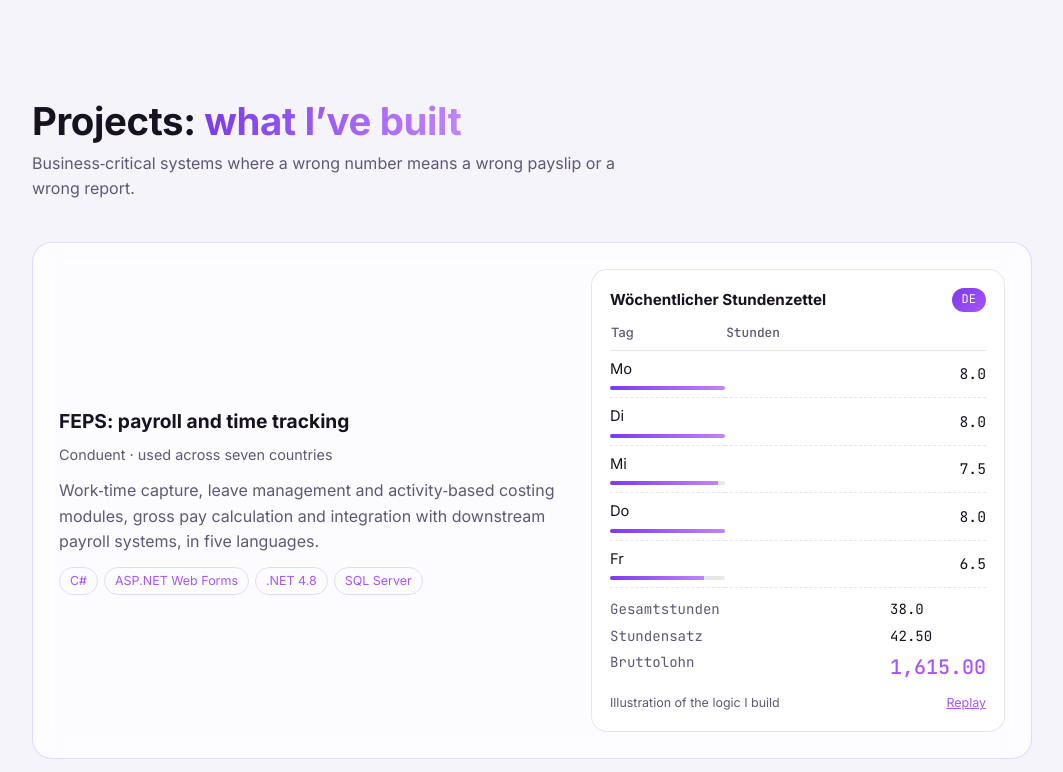
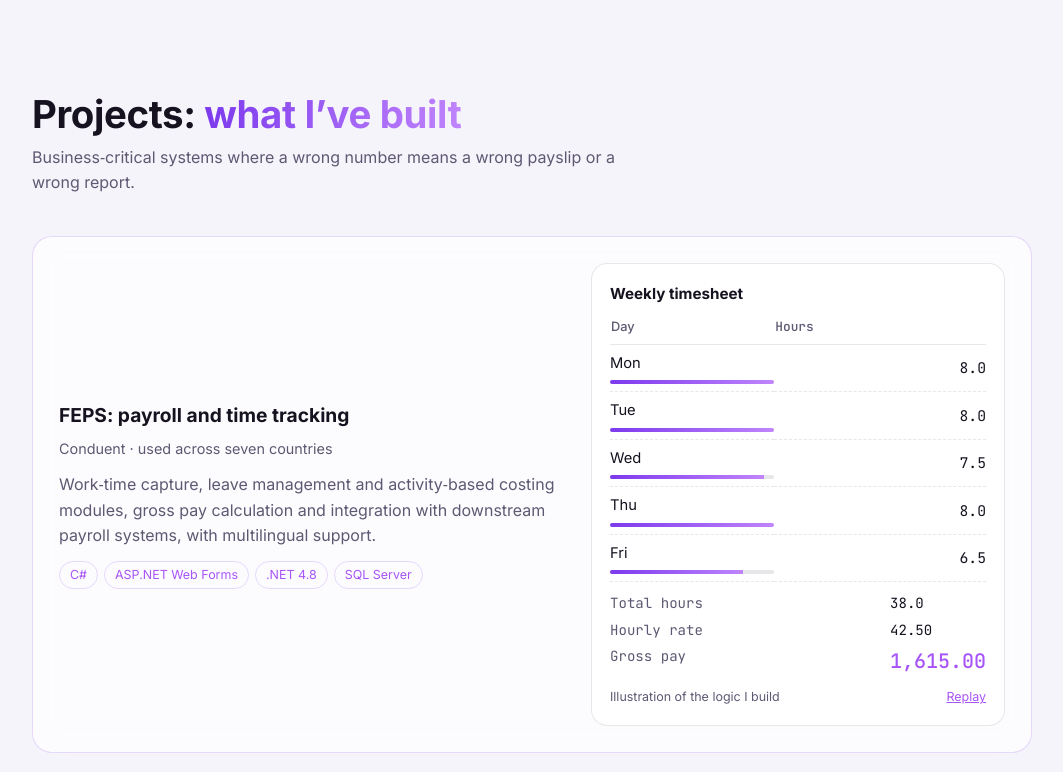
Before and after one commit to anjupbabu/anjupbabu.github.io, a plain HTML site: page index.html in a window 1280 px wide. Shown: the part 3036-3808 px from the top of the page, without its empty margins (108-1171 px from the left). Drawn offline with Linux system fonts and the light colour scheme; a web font is replaced by a local one.

Commit message:
Describe language support as multilingual

```diff
--- a/index.html
+++ b/index.html
@@ -201,7 +201,7 @@ footer{text-align:center;color:var(--muted);font-size:.85rem;padding:30px 0}
       <div class="facts">
         <div class="glass fact reveal"><b>7+ years</b><span>building and supporting production .NET systems</span></div>
         <div class="glass fact reveal"><b>7 countries</b><span>using the payroll platform I work on</span></div>
-        <div class="glass fact reveal"><b>5 languages</b><span>English, Spanish, German, Italian and French support delivered</span></div>
+        <div class="glass fact reveal"><b>Multilingual</b><span>one application serving users in every region</span></div>
       </div>
     </div>
   </section>
@@ -215,7 +215,7 @@ footer{text-align:center;color:var(--muted);font-size:.85rem;padding:30px 0}
         <ul>
           <li>Built core FEPS modules for work‑time capture, leave management and activity‑based costing (ABC) data.</li>
           <li>Designed the gross pay calculation logic and the data transfer to downstream payroll systems.</li>
-          <li>Delivered multilingual support in five languages so one application serves every region.</li>
+          <li>Delivered multilingual support so one application serves users in every region.</li>
           <li>Improved efficiency and data accuracy for international payroll processing.</li>
         </ul>
       </article>
@@ -253,11 +253,11 @@ footer{text-align:center;color:var(--muted);font-size:.85rem;padding:30px 0}
         <div class="txt">
           <h3>FEPS: payroll and time tracking</h3>
           <div class="org">Conduent · used across seven countries</div>
-          <p>Work‑time capture, leave management and activity‑based costing modules, gross pay calculation and integration with downstream payroll systems, in five languages.</p>
+          <p>Work‑time capture, leave management and activity‑based costing modules, gross pay calculation and integration with downstream payroll systems, with multilingual support.</p>
           <div class="tags"><span class="tag">C#</span><span class="tag">ASP.NET Web Forms</span><span class="tag">.NET 4.8</span><span class="tag">SQL Server</span></div>
         </div>
         <div class="ledger" aria-label="Animated illustration: a weekly timesheet calculating gross pay">
-          <div class="hd"><b id="l-title">Weekly timesheet</b><span class="lang" id="lang">EN</span></div>
+          <div class="hd"><b id="l-title">Weekly timesheet</b></div>
           <table><thead><tr><th id="l-day">Day</th><th class="num" id="l-hrs">Hours</th></tr></thead><tbody id="rows"></tbody></table>
           <div class="sum"><span class="k" id="l-total">Total hours</span><span id="tot">0.0</span><span class="k" id="l-rate">Hourly rate</span><span>42.50</span><span class="k" id="l-gross">Gross pay</span><span class="g" id="gross">0.00</span></div>
           <div class="note"><span>Illustration of the logic I build</span><button type="button" id="replay">Replay</button></div>
@@ -400,15 +400,11 @@ footer{text-align:center;color:var(--muted);font-size:.85rem;padding:30px 0}
     sk.forEach(function(s){s.classList.toggle("hide",f!=="all"&&s.dataset.c!==f)})})});
 
   /* ledger demo */
-  var L={EN:{t:"Weekly timesheet",day:"Day",hrs:"Hours",total:"Total hours",rate:"Hourly rate",gross:"Gross pay",d:["Mon","Tue","Wed","Thu","Fri"]},
-    ES:{t:"Hoja de horas semanal",day:"Día",hrs:"Horas",total:"Horas totales",rate:"Tarifa por hora",gross:"Salario bruto",d:["Lun","Mar","Mié","Jue","Vie"]},
-    DE:{t:"Wöchentlicher Stundenzettel",day:"Tag",hrs:"Stunden",total:"Gesamtstunden",rate:"Stundensatz",gross:"Bruttolohn",d:["Mo","Di","Mi","Do","Fr"]},
-    IT:{t:"Foglio ore settimanale",day:"Giorno",hrs:"Ore",total:"Ore totali",rate:"Tariffa oraria",gross:"Retribuzione lorda",d:["Lun","Mar","Mer","Gio","Ven"]},
-    FR:{t:"Feuille de temps hebdomadaire",day:"Jour",hrs:"Heures",total:"Total des heures",rate:"Taux horaire",gross:"Salaire brut",d:["Lun","Mar","Mer","Jeu","Ven"]}};
-  var order=["EN","ES","DE","IT","FR"],hrs=[8,8,7.5,8,6.5],rate=42.5,rows=document.getElementById("rows"),T=[],li=0;
+  var L={EN:{t:"Weekly timesheet",day:"Day",hrs:"Hours",total:"Total hours",rate:"Hourly rate",gross:"Gross pay",d:["Mon","Tue","Wed","Thu","Fri"]},};
+  var order=["EN"],hrs=[8,8,7.5,8,6.5],rate=42.5,rows=document.getElementById("rows"),T=[],li=0;
   function $(i){return document.getElementById(i)}
   function fmt(n){return n.toLocaleString("en-US",{minimumFractionDigits:2,maximumFractionDigits:2})}
-  function setL(k){var t=L[k];$("lang").textContent=k;$("l-title").textContent=t.t;$("l-day").textContent=t.day;$("l-hrs").textContent=t.hrs;$("l-total").textContent=t.total;$("l-rate").textContent=t.rate;$("l-gross").textContent=t.gross;
+  function setL(k){var t=L[k];$("l-title").textContent=t.t;$("l-day").textContent=t.day;$("l-hrs").textContent=t.hrs;$("l-total").textContent=t.total;$("l-rate").textContent=t.rate;$("l-gross").textContent=t.gross;
     rows.querySelectorAll(".dn").forEach(function(td,i){td.firstChild.nodeValue=t.d[i]})}
   function at(ms,f){T.push(setTimeout(f,ms))}
   function run(){T.forEach(clearTimeout);T=[];rows.innerHTML="";
```
Also changed, not shown: 1 other file.
